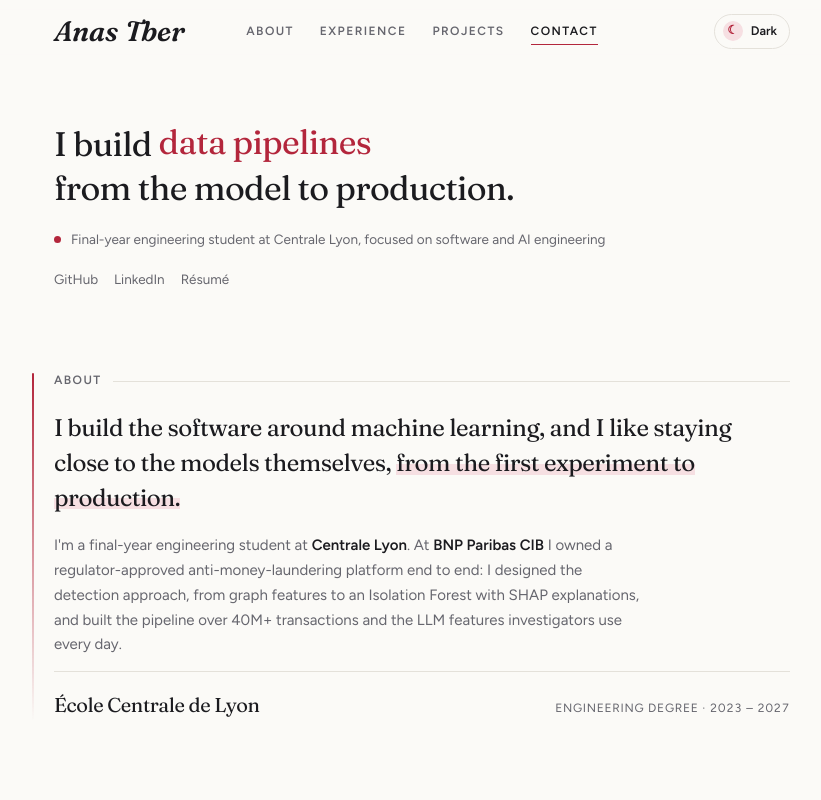
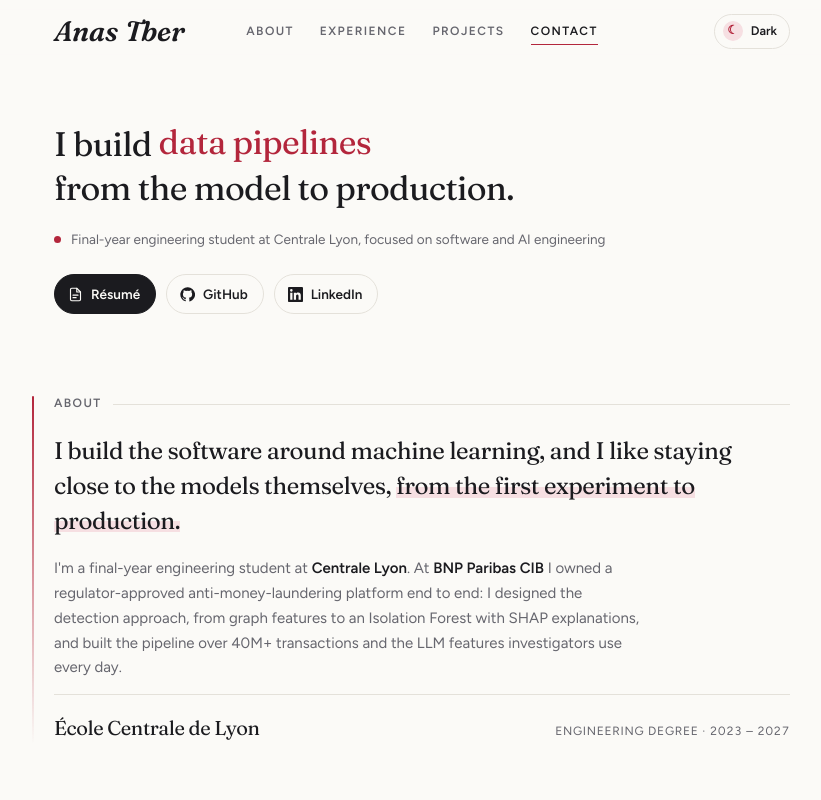
Before and after one commit to anastber/personal-portfolio, a React (Vite) app: page / in a window 1280 px wide. Shown: the top 800 px of the page, without its empty margins (218-1039 px from the left). Built offline with nearby package versions, Linux system fonts and the light colour scheme.

Commit message:
Style intro links as buttons with icons

```diff
--- a/src/components/Intro.scss
+++ b/src/components/Intro.scss
@@ -68,20 +68,56 @@
 .intro-links {
   display: flex;
   flex-wrap: wrap;
-  gap: 6px 16px;
+  gap: 10px;
+  margin-top: 6px;
+  animation: fade-up 0.8s 0.8s both;
+}
+
+.intro-link {
+  display: inline-flex;
+  align-items: center;
+  gap: 8px;
+  padding: 8px 15px 8px 13px;
+  border: 1px solid var(--line);
+  border-radius: 999px;
   font-size: 13.5px;
-  animation: fade-up 0.8s 0.8s both;
+  font-weight: 600;
+  color: var(--fg);
+  text-decoration: none;
+  transition: border-color 0.3s, background-color 0.3s, color 0.3s, transform 0.3s var(--ease-out);
 
-  a {
-    text-decoration: none;
-    color: var(--muted);
-    padding-bottom: 1px;
-    background: linear-gradient(var(--accent), var(--accent)) 0 100% / 0 1.5px no-repeat;
-    transition: background-size 0.35s, color 0.2s;
+  svg {
+    width: 15px;
+    height: 15px;
+    flex: none;
+    fill: none;
+    stroke: currentColor;
+    stroke-width: 1.8;
+    stroke-linecap: round;
+    stroke-linejoin: round;
+
+    &.is-filled {
+      fill: currentColor;
+      stroke: none;
+    }
+  }
+
+  &:hover {
+    border-color: var(--accent);
+    background: color-mix(in srgb, var(--highlight) 60%, transparent);
+    transform: translateY(-1px);
+  }
+
+  // Résumé: the main call to action, filled with the ink color.
+  &.is-primary {
+    background: var(--fg);
+    border-color: var(--fg);
+    color: var(--bg);
 
     &:hover {
-      color: var(--fg);
-      background-size: 100% 1.5px;
+      background: var(--accent);
+      border-color: var(--accent);
+      color: var(--bg);
     }
   }
 }
--- a/src/components/Intro.tsx
+++ b/src/components/Intro.tsx
@@ -16,9 +16,18 @@ const Intro: React.FC = () => (
     </p>
 
     <div className="intro-links">
-      <a href={links.github} target="_blank" rel="noopener noreferrer">GitHub</a>
-      <a href={links.linkedin} target="_blank" rel="noopener noreferrer">LinkedIn</a>
-      <a href={links.resume} target="_blank" rel="noopener noreferrer">Résumé</a>
+      <a className="intro-link is-primary" href={links.resume} target="_blank" rel="noopener noreferrer">
+        <svg viewBox="0 0 24 24" aria-hidden="true"><path d="M14 2H6a2 2 0 0 0-2 2v16a2 2 0 0 0 2 2h12a2 2 0 0 0 2-2V8z" /><path d="M14 2v6h6M8 13h8M8 17h5" /></svg>
+        Résumé
+      </a>
+      <a className="intro-link" href={links.github} target="_blank" rel="noopener noreferrer">
+        <svg viewBox="0 0 24 24" aria-hidden="true" className="is-filled"><path d="M12 .5a11.5 11.5 0 0 0-3.64 22.41c.58.1.79-.25.79-.56v-2c-3.2.7-3.88-1.37-3.88-1.37-.52-1.33-1.28-1.69-1.28-1.69-1.05-.71.08-.7.08-.7 1.16.08 1.77 1.19 1.77 1.19 1.03 1.77 2.7 1.26 3.36.96.1-.75.4-1.26.73-1.55-2.55-.29-5.24-1.28-5.24-5.69 0-1.26.45-2.29 1.19-3.09-.12-.29-.52-1.46.11-3.05 0 0 .97-.31 3.17 1.18a11 11 0 0 1 5.77 0c2.2-1.49 3.17-1.18 3.17-1.18.63 1.59.23 2.76.11 3.05.74.8 1.19 1.83 1.19 3.09 0 4.42-2.69 5.39-5.26 5.68.41.36.78 1.06.78 2.14v3.17c0 .31.21.67.8.56A11.5 11.5 0 0 0 12 .5z" /></svg>
+        GitHub
+      </a>
+      <a className="intro-link" href={links.linkedin} target="_blank" rel="noopener noreferrer">
+        <svg viewBox="0 0 24 24" aria-hidden="true" className="is-filled"><path d="M20.45 20.45h-3.56v-5.57c0-1.33-.02-3.04-1.85-3.04-1.85 0-2.14 1.45-2.14 2.94v5.67H9.34V9h3.42v1.56h.05c.48-.9 1.64-1.85 3.37-1.85 3.6 0 4.27 2.37 4.27 5.46v6.28zM5.34 7.43a2.06 2.06 0 1 1 0-4.13 2.06 2.06 0 0 1 0 4.13zM7.12 20.45H3.56V9h3.56v11.45zM22.22 0H1.77C.79 0 0 .77 0 1.73v20.54C0 23.23.79 24 1.77 24h20.45c.98 0 1.78-.77 1.78-1.73V1.73C24 .77 23.2 0 22.22 0z" /></svg>
+        LinkedIn
+      </a>
     </div>
   </section>
 );
```
